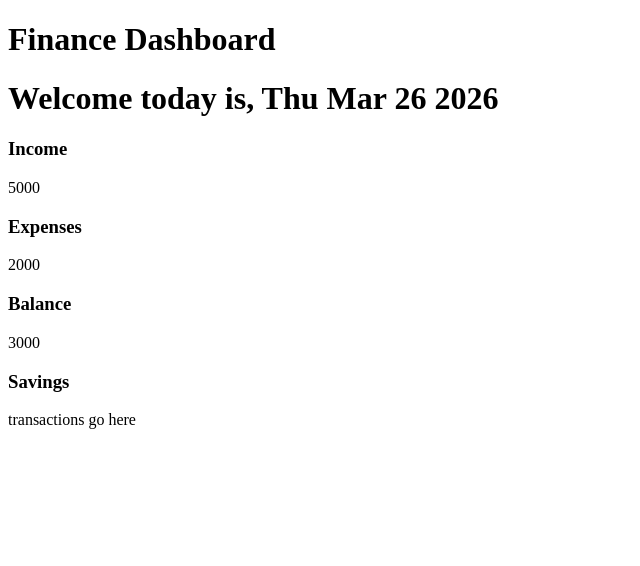
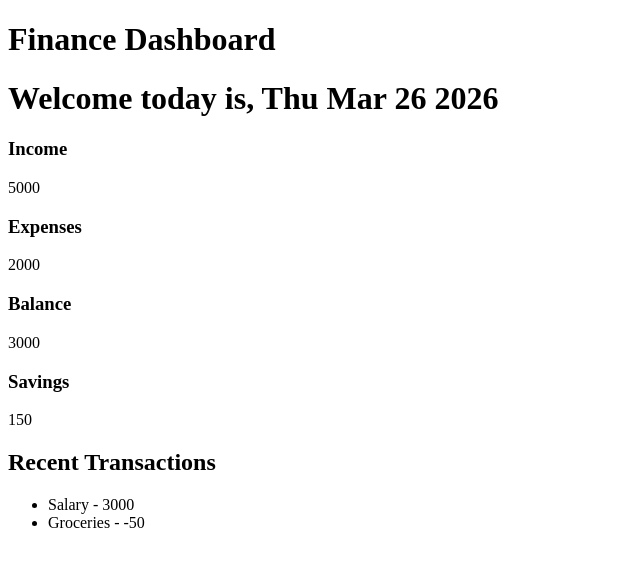
Before and after one commit to edvillatoro2/finance-dashboard, a Nuxt app: page / in a window 1280 px wide. Shown: the top 566 px of the page, without its empty margins (0-640 px from the left). Built offline with nearby package versions, Linux system fonts and the light colour scheme.

Commit message:
adds useTransactions composable

```diff
--- /dev/null
+++ b/app/composables/useTransactions.ts
@@ -0,0 +1,18 @@
+export function useTransactions() {
+  const transactions = ref([
+    {
+      id: 1,
+      text: "Salary",
+      amount: 3000,
+    },
+    {
+      id: 2,
+      text: "Groceries",
+      amount: -50,
+    },
+  ]);
+
+  return {
+    transactions,
+  };
+}
--- a/app/pages/index.vue
+++ b/app/pages/index.vue
@@ -2,18 +2,30 @@
   <div>
     <h1>Finance Dashboard</h1>
     <h1>Welcome today is, {{ today }}</h1>
-    <StatCard title="Income" :value="5000" />
-    <StatCard title="Expenses" :value="2000" />
-    <StatCard title="Balance" :value="3000" />
-    <StatCard title="Savings" />
-    <section>transactions go here</section>
+    <section>
+      <StatCard title="Income" :value="5000" />
+      <StatCard title="Expenses" :value="2000" />
+      <StatCard title="Balance" :value="3000" />
+      <StatCard title="Savings" :value="150" />
+    </section>
+    <section>
+      <h2>Recent Transactions</h2>
+      <ul>
+        <li v-for="transaction in transactions" :key="transaction.id">
+          {{ transaction.text }} - {{ transaction.amount }}
+        </li>
+      </ul>
+    </section>
   </div>
 </template>
 
 <script setup lang="ts">
 import { ref } from "vue";
 import StatCard from "@/components/StatCard.vue";
+import { useTransactions } from "@/composables/useTransactions";
+
 const today = ref(new Date().toDateString());
+const { transactions } = useTransactions();
 </script>
 
 <style scoped></style>
```
